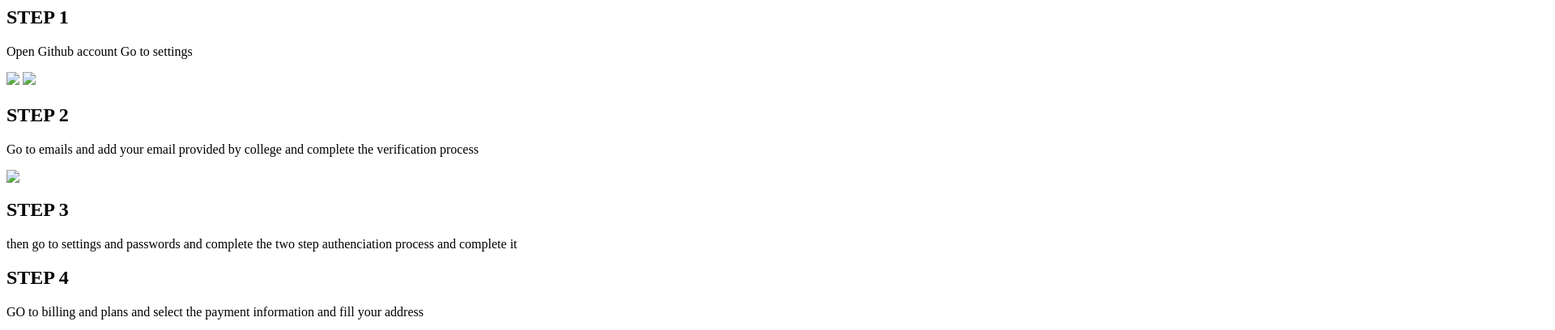
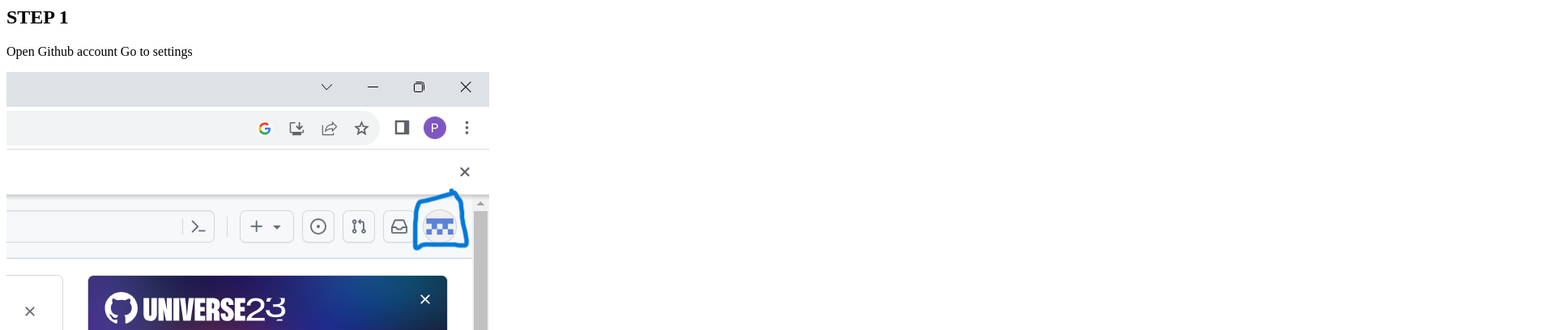
Before and after one commit to prabhasgamini/Git-Hub-Student-Id, a plain HTML site: page index.html in a window 1280 px wide. Shown: the top 408 px of the page at 81% size, 1920 px wide, since content can reach past the window. Drawn offline with Linux system fonts and the light colour scheme.

Commit message:
Update index.html

```diff
--- a/index.html
+++ b/index.html
@@ -7,18 +7,18 @@
     </h2>
     <p>Open Github account
     Go to settings</p>
-    <img src="Screenshot (3)">
-    <img src="Screenshot (4)">
+    <img src="Screenshot (3).png">
+    <img src="Screenshot (4).png">
     <h2>STEP 2</h2>
     <p> Go to emails and add your email provided by college
     and complete the verification process</p>
-    <img src="Screenshot (5)">
+    <img src="Screenshot (5).png">
     <h2>STEP 3</h2>
     <p>then go to settings and passwords and complete the two step authenciation process and complete it</p>
     <h2> STEP 4</h2>
     <p>GO to billing and plans and select the payment information and fill your address
     </p>
-    <img src="">
+    <img src="Screenshot (5).png">
     <h1>NOTE</h1>
     <p>The name in billing address should match the id you provided for github for student pack</p>
   </body>
```
